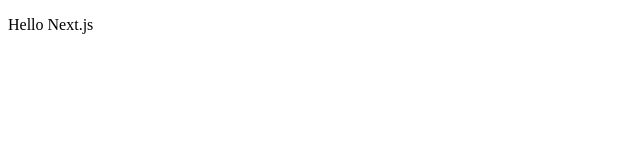
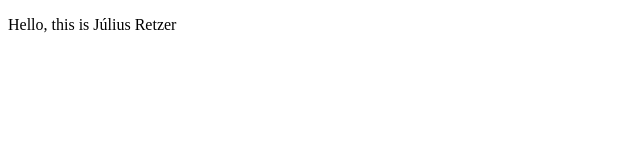
Before and after one commit to wormyy/retzer-dev, a Next.js app: page / in a window 1280 px wide. Shown: the top 160 px of the page, without its empty margins (0-640 px from the left). Built offline with nearby package versions, Linux system fonts and the light colour scheme.

Commit message:
Introduction

```diff
--- a/pages/index.js
+++ b/pages/index.js
@@ -1,7 +1,7 @@
 export default function Index() {
   return (
     <div>
-      <p>Hello Next.js</p>
+      <p>Hello, this is Július Retzer</p>
     </div>
   );
 }
```
